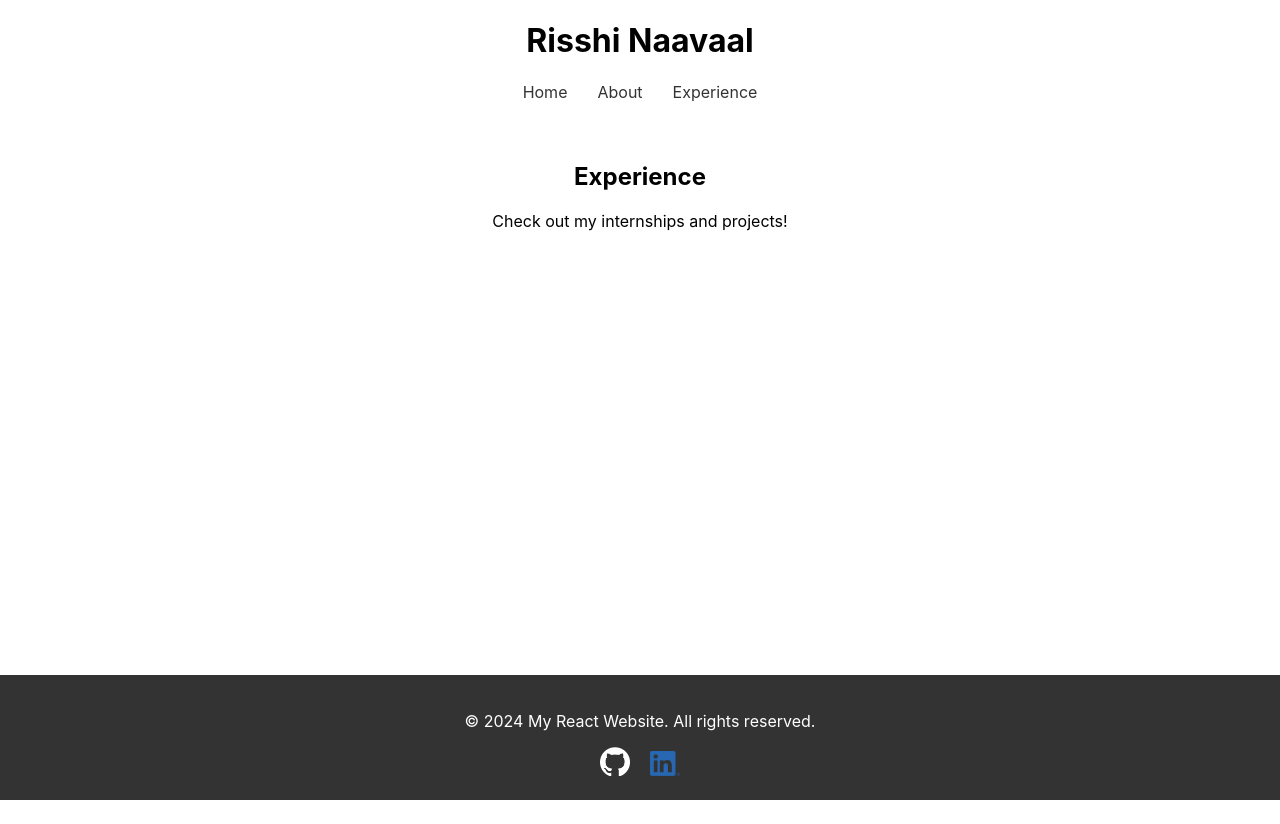
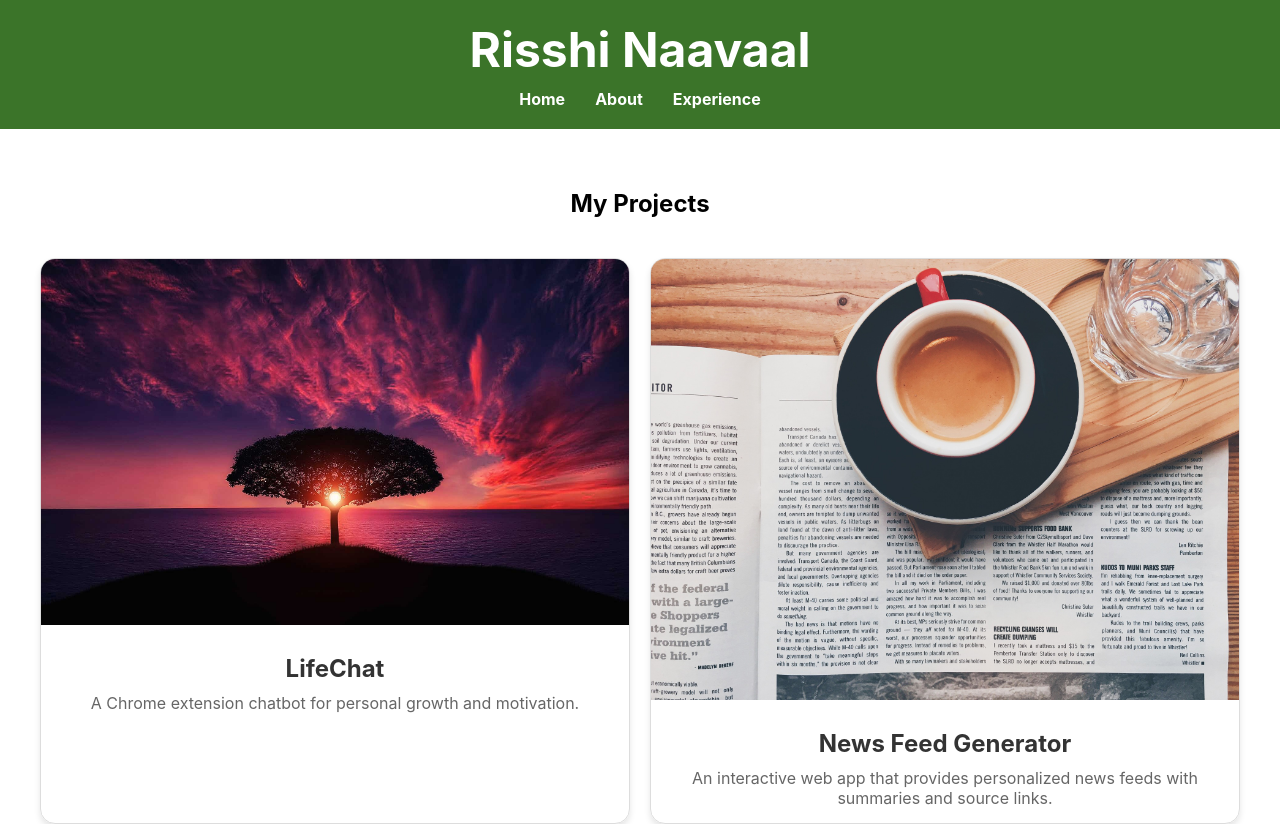
Before and after one commit to RisshiN24/my-react-website, a React (Create React App) app: page /experience in a window 1280 px wide. Shown: the top 824 px of the page. Before the commit the page ends 800 px from the top, so only its background shows below. Built offline with nearby package versions, Linux system fonts and the light colour scheme.

Commit message:
Made changes to the header and to the experience page. Added 2 of my projects.

```diff
--- /dev/null
+++ b/src/components/Experience.css
@@ -0,0 +1,50 @@
+.experience {
+    padding: 20px; /* Padding around the experience section */
+    text-align: center; /* Center-aligns the heading */
+  }
+
+  .projects-grid {
+    display: grid; /* Creates a grid layout */
+    grid-template-columns: repeat(auto-fit, minmax(300px, 1fr)); /* Responsive columns */
+    gap: 20px; /* Spacing between grid items */
+    margin-top: 40px; /* Space between heading and grid */
+  }
+
+  .project-card {
+    border: 1px solid #ddd; /* Light border around the card */
+    border-radius: 15px; /* Rounded corners for the card */
+    overflow: hidden; /* Ensures content doesn’t overflow the card */
+    box-shadow: 0 4px 6px rgba(0, 0, 0, 0.1); /* Subtle shadow for depth */
+    transition: transform 0.2s ease, box-shadow 0.2s ease; /* Smooth hover effects */
+    text-align: center; /* Aligns text to the left */
+  }
+
+  .project-card:hover {
+    transform: translateY(-5px); /* Moves the card slightly up on hover */
+    box-shadow: 0 8px 12px rgba(0, 0, 0, 0.2); /* Enhances shadow on hover */
+  }
+
+  .project-card a {
+    text-decoration: none; /* Removes underline from links */
+    color: inherit; /* Inherits the parent text color */
+  }
+
+  .project-image {
+    width: 100%; /* Ensures the image takes the full width of the card */
+    height: auto; /* Maintains aspect ratio */
+  }
+
+  .project-info {
+    padding: 15px; /* Padding inside the project details section */
+  }
+
+  .project-info h3 {
+    margin: 10px 0; /* Adds space around the project title */
+    font-size: 1.5rem; /* Increases font size for the title */
+    color: #333; /* Dark gray color for the title */
+  }
+
+  .project-info p {
+    margin: 0; /* Removes default margin */
+    color: #666; /* Light gray color for the description */
+  }
--- a/src/components/Experience.js
+++ b/src/components/Experience.js
@@ -1,10 +1,44 @@
 import React from 'react';
+import './Experience.css'; // Import CSS for styling
+
+// Define the projects array with project details
+const projects = [
+  {
+    name: 'LifeChat',
+    description: 'A Chrome extension chatbot for personal growth and motivation.',
+    image: require('../assets/lifechat.jpg'), // Replace with actual image path
+    link: 'https://github.com/RisshiN24/life-chat',
+  },
+  {
+    name: 'News Feed Generator',
+    description: 'An interactive web app that provides personalized news feeds with summaries and source links.',
+    image: require('../assets/news-feed-generator.jpg'), // Replace with actual image path
+    link: 'https://github.com/RisshiN24/news-feed-generator',
+  },
+  // Add more projects here as needed
+];
 
 const Experience = () => {
   return (
-    <div>
-      <h2>Experience</h2>
-      <p>Check out my internships and projects!</p>
+    <div className="experience">
+      <h2>My Projects</h2>
+      {/* Create a grid to display project cards */}
+      <div className="projects-grid">
+        {projects.map((project, index) => (
+          <div className="project-card" key={index}>
+            {/* Each project links to its GitHub repository */}
+            <a href={project.link} target="_blank" rel="noopener noreferrer">
+              {/* Display the project image */}
+              <img src={project.image} alt={project.name} className="project-image" />
+              {/* Display project name and description */}
+              <div className="project-info">
+                <h3>{project.name}</h3>
+                <p>{project.description}</p>
+              </div>
+            </a>
+          </div>
+        ))}
+      </div>
     </div>
   );
 };
--- a/src/components/Header.css
+++ b/src/components/Header.css
@@ -1,6 +1,15 @@
 header {
+  background-color: #3b7429; /* Set the background color to blue */
+  color: #fff; /* Change the text color to white for contrast */
   text-align: center;
-    margin-bottom: 20px;
+  padding: 20px 0; /* Add vertical padding */
+}
+
+header h1 {
+  font-size: 3rem; /* Increase the font size */
+  font-weight: bold; /* Optional: Make the text bold */
+  margin: 0; /* Remove default margin for tighter spacing */
+  color: #fff; /* Ensure it contrasts with the header background */
 }
 
 nav {
@@ -8,11 +17,12 @@ header {
 }
 
 nav a {
-    margin: 0 15px;  /* Adds space between the links */
+  margin: 0 15px; /* Space between the links */
   text-decoration: none;
-    color: #333;
+  color: #fff; /* Make the links white to match the header text */
+  font-weight: bold;
 }
 
 nav a:hover {
-    color: #007bff;  /* Change color on hover */
+  color: #ffcc00; /* Change link color on hover for better visibility */
 }
```
Also changed, not shown: src/assets/lifechat.jpg (added), src/assets/news-feed-generator.jpg (added). Lines whose indentation alone changed are shown as unchanged.
